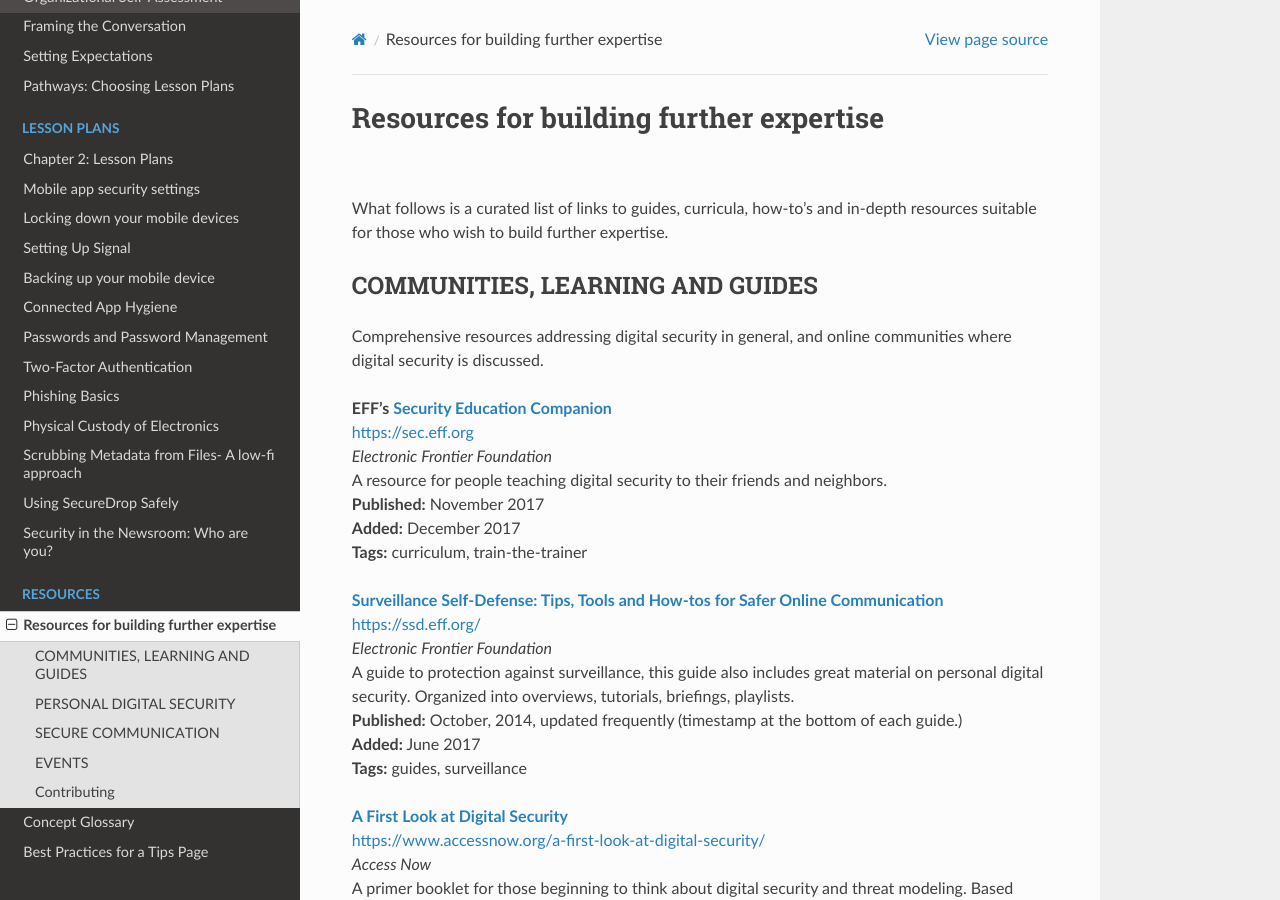
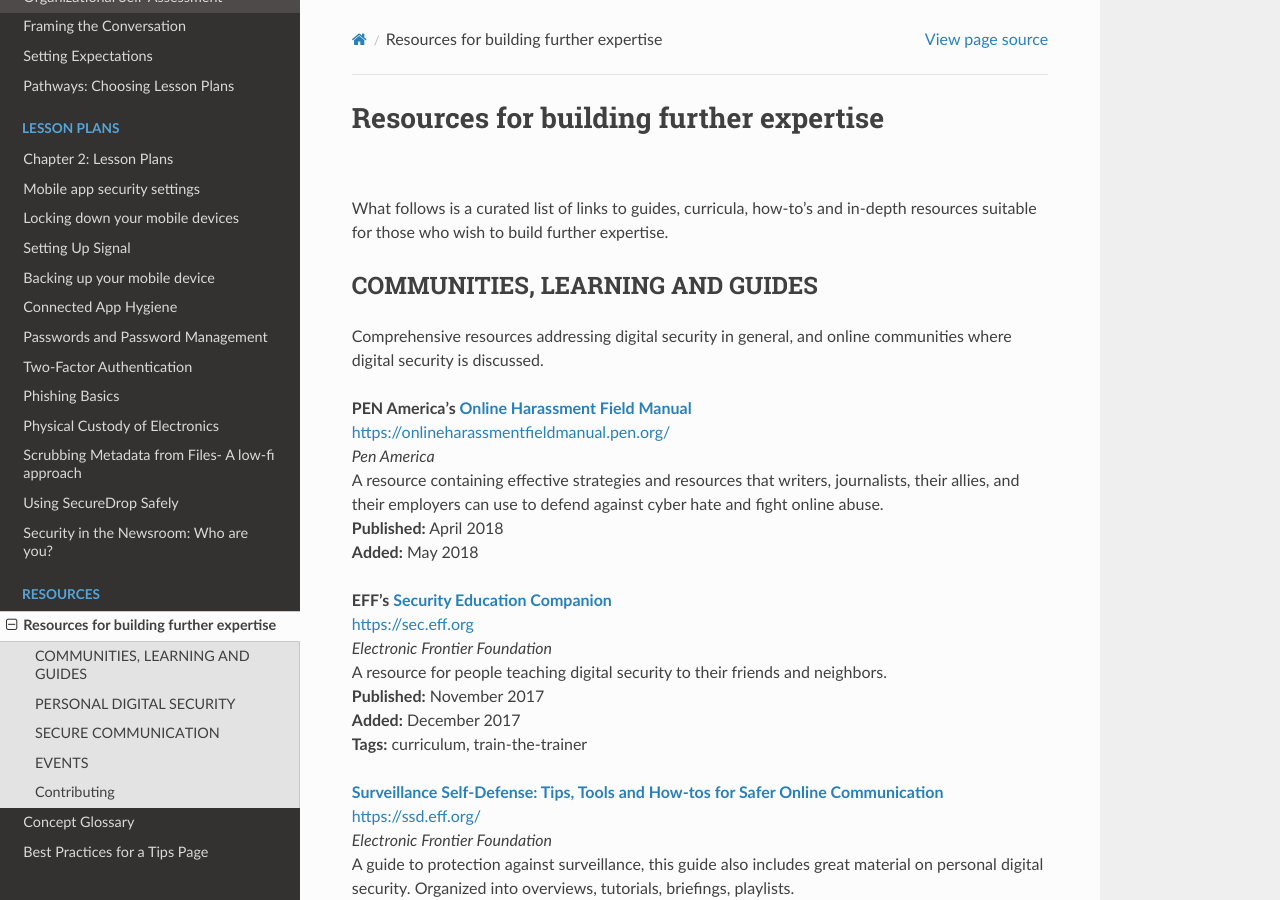
Before and after one commit to OpenNewsLabs/field-guide-security-training-newsroom, a Sphinx documentation site: the page built from docs/Chapter03-01-Resources.md, in a window 1280 px wide and 900 px high. Built offline with Sphinx 7.4.7 and the Read the Docs theme 2.0.0, drawn with Linux system fonts in a browser that asks for light colours.

Commit message:
Added PEN America resource

```diff
--- a/docs/Chapter03-01-Resources.md
+++ b/docs/Chapter03-01-Resources.md
@@ -4,6 +4,13 @@
 ### COMMUNITIES, LEARNING AND GUIDES
 
 Comprehensive resources addressing digital security in general, and online communities where digital security is discussed.
+
+**PEN America's [Online Harassment Field Manual](https://onlineharassmentfieldmanual.pen.org/)**<br />
+<https://onlineharassmentfieldmanual.pen.org/><br />
+*Pen America*<br />
+A resource containing effective strategies and resources that writers, journalists, their allies, and their employers can use to defend against cyber hate and fight online abuse.<br />
+**Published:** April 2018<br />
+**Added:** May 2018<br />
 
 **EFF's [Security Education Companion](https://sec.eff.org)**<br />
 <https://sec.eff.org><br />
```
